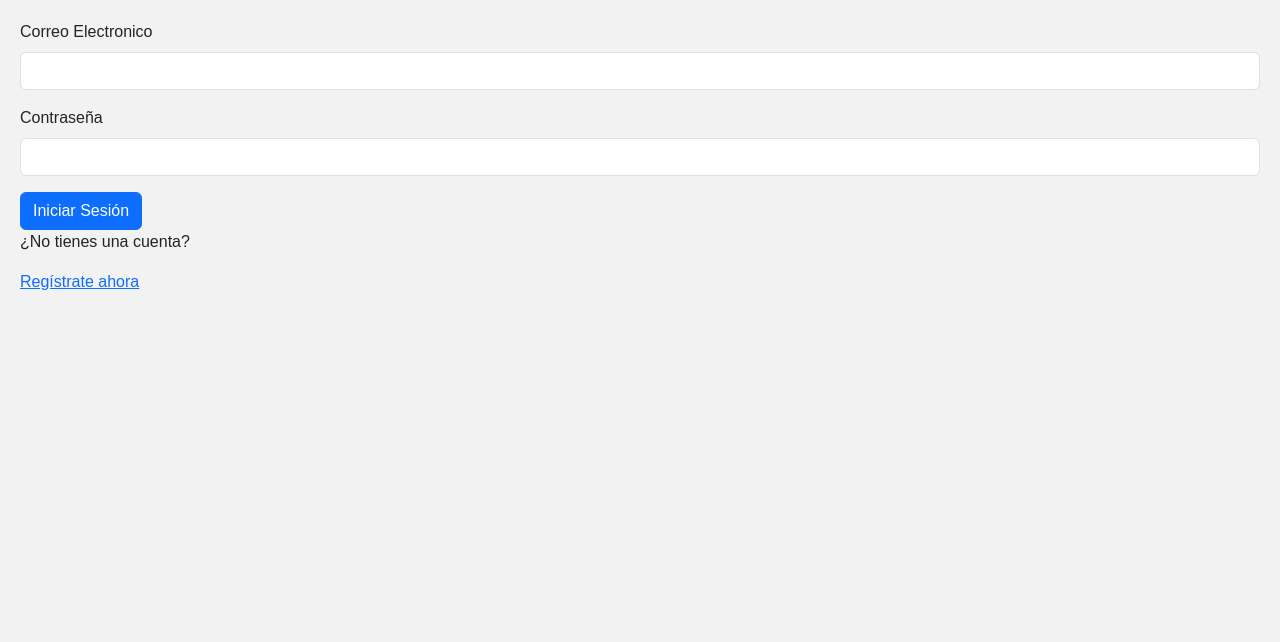
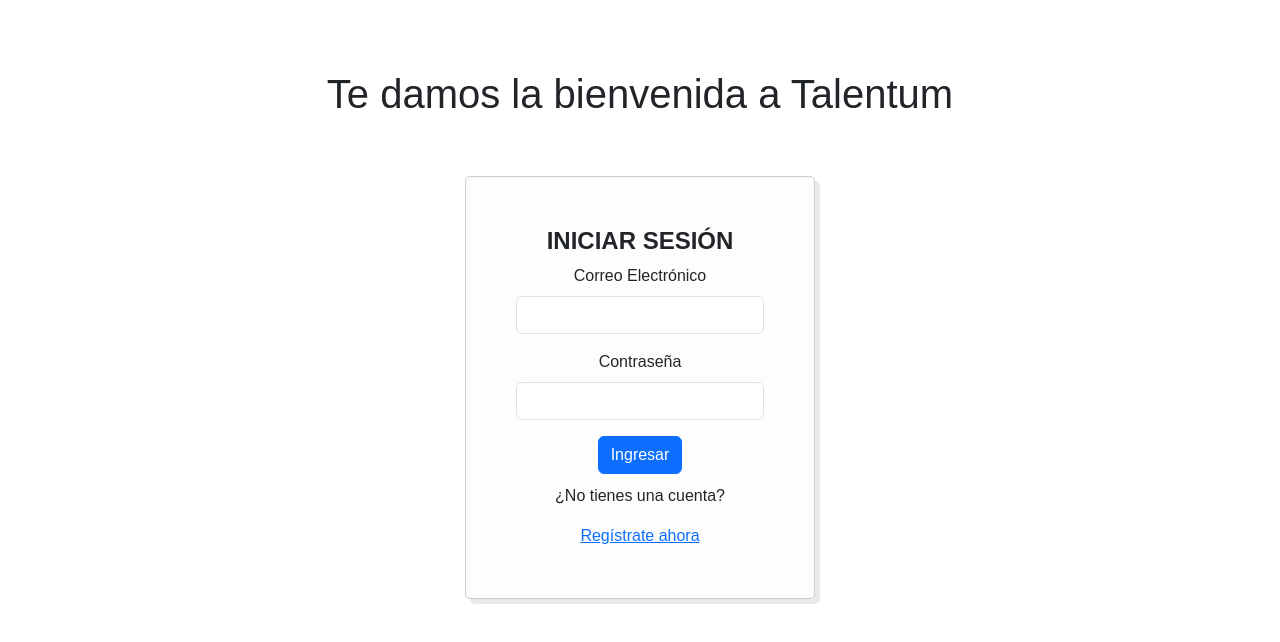
Before and after one commit to mikerb95/talento_tech_proyecto_final, a website: page public/index.html in a window 1280 px wide. Drawn offline with nearby package versions, Linux system fonts and the light colour scheme.

Commit message:
se finalizan los estilos de index y demas modificaciones de frontend

```diff
--- a/public/css/index.css
+++ b/public/css/index.css
@@ -8,8 +8,39 @@
 /* inicio de estilos sección index.html */
 
 body {
-    background-color: #f2f2f2;
     font-family: Arial, sans-serif;
     padding: 20px;
 }
 /* fin de estilos  index.html*/
+
+/* seccion tiutlo */
+
+h1{
+  font-size: 40px;
+  text-align: center;
+  padding: 50px;
+}
+
+/* sección inicio */
+
+.inicio{
+  background-color: #fdfdfd;
+  margin: auto;
+  width: 350px;
+  text-align: center;
+  padding: 50px;
+  border-radius: 5px;
+  box-shadow: 5px 5px 0 #cccccc6b;
+  border: solid 1px #cccccc;
+}
+
+/* seccion de p inicio  */
+
+h4{
+  font-weight: bold;
+}
+/* seccion boton */
+
+button{
+  margin-bottom: 10px;
+}
--- a/public/css/styles.css
+++ b/public/css/styles.css
@@ -5,3 +5,15 @@
     box-sizing: border-box;
   }
 /* reset de CSS fin */
+/* sección inicio */
+
+.inicio{
+  width: 20px;
+}
+
+h1{
+  font-size: 50px;
+  text-align: center;
+  padding: 20px;
+  background-color: #000000;
+}
--- a/public/index.html
+++ b/public/index.html
@@ -14,20 +14,22 @@
     <link rel="stylesheet" href="css/index.css">
 </head>
 <body>
+    <h1>Te damos la bienvenida a Talentum</h1>
     <div class="inicio">
-        <form>
+        <form class="inicioSesion">
+            <h4>INICIAR SESIÓN</h4>
             <!-- seccion de correo -->
             <div class="mb-3">
-                <label for="email" class="form-label">Correo Electronico</label>
+                <label for="email" class="form-label">Correo Electrónico</label>
                 <input type="email" class="form-control" id="email" required>
             </div>
             <!-- seccion de contraseña -->
             <div class="mb-3">
                 <label for="contraseña" class="form-label">Contraseña</label>
-                <input type="password" class="form-control" id="contraseña">
+                <input type="password" class="form-control" id="contraseña" required>
             </div>
             <!-- boton -->
-            <button type="submit" class="btn btn-primary">Iniciar Sesión</button>
+            <button type="submit" class="btn btn-primary">Ingresar</button>
             <!-- enlace para registarse  -->
             <div class="registro">
                 <p>¿No tienes una cuenta?</p>
```
